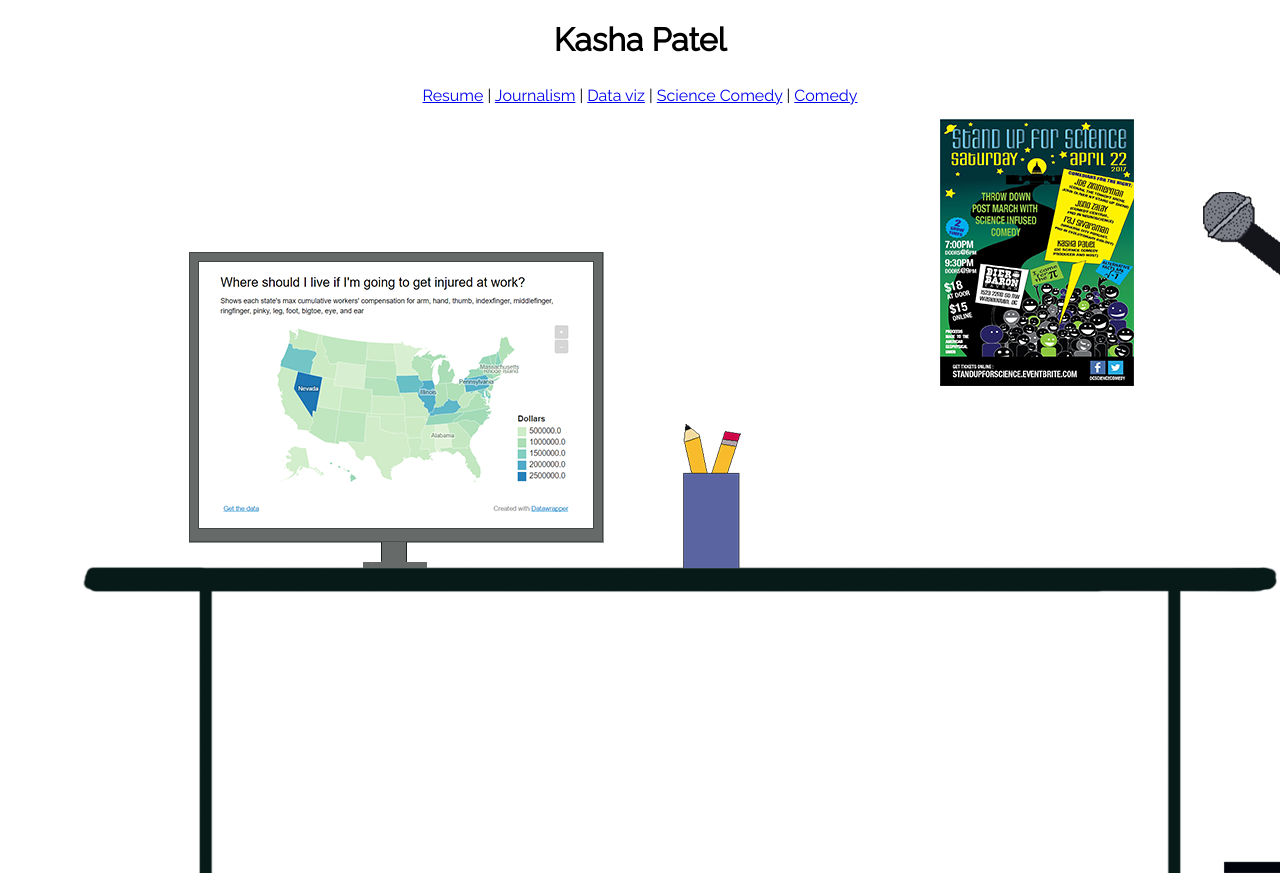
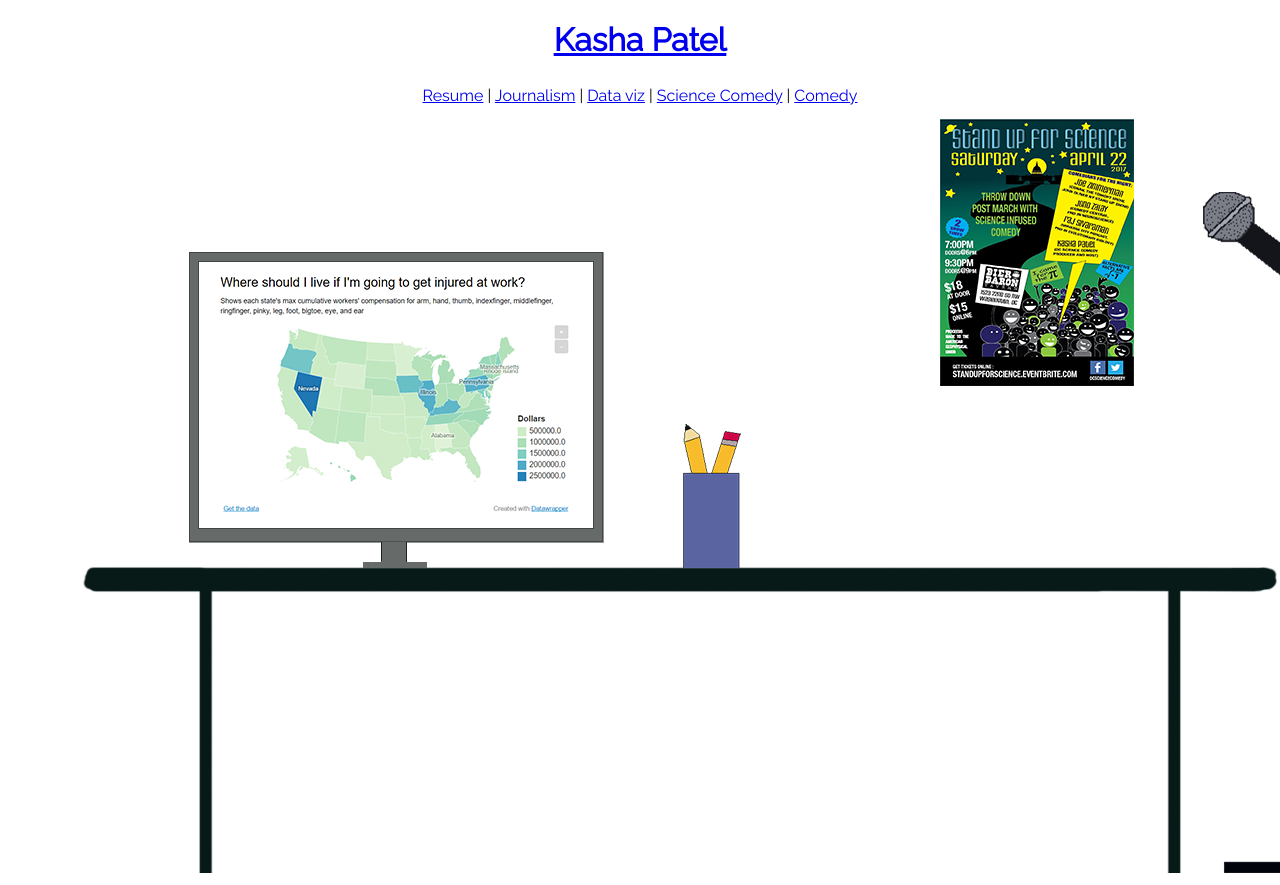
Before and after one commit to kashagpatel/hello, a plain HTML site: page index.html in a window 1280 px wide. Shown: the top 885 px of the page. Drawn offline with Linux system fonts and the light colour scheme.

Commit message:
added surprise link for data int

```diff
--- a/index.html
+++ b/index.html
@@ -7,7 +7,7 @@
 
 </head>
 <body>
-<h1>Kasha Patel</h1>
+<h1><a href="https://aprilehrlich.github.io/dataint/">Kasha Patel</a></h1>
 
 <div class="topnav">
 
```
